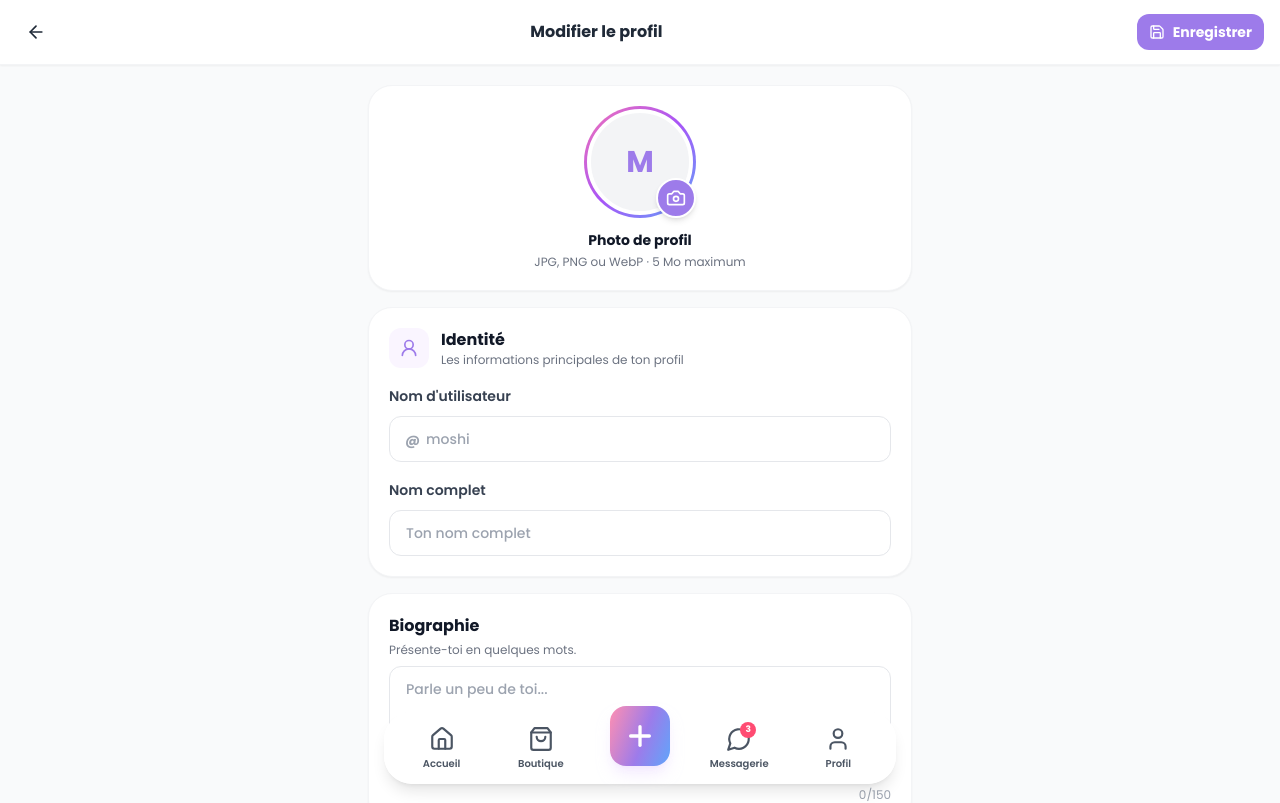
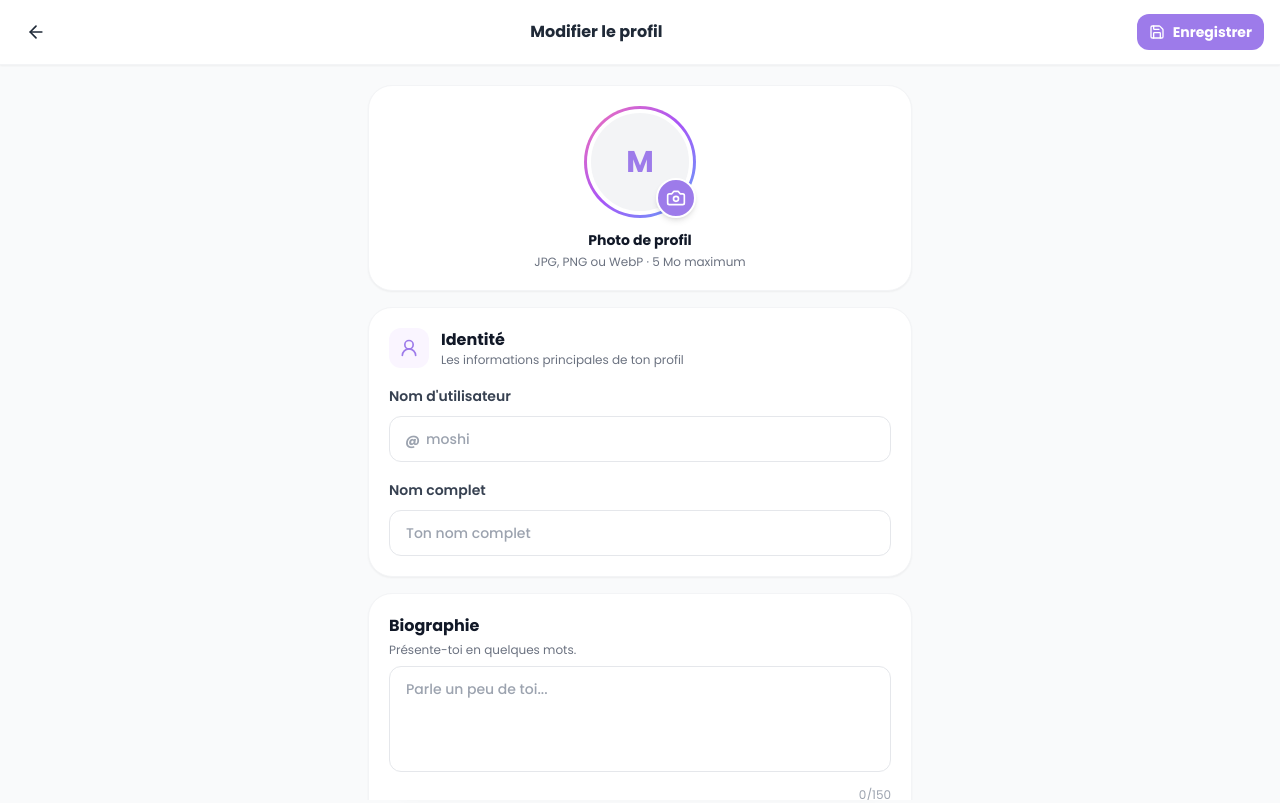
Before and after one commit to moshilivesupport-dev/Moshi, a Next.js app: page /profile/edit in a window 1280 px wide. Shown: the top 803 px of the page. Built offline with nearby package versions, Linux system fonts and the light colour scheme; no server answers.

Commit message:
Update page.tsx

```diff
--- a/src/app/profile/edit/page.tsx
+++ b/src/app/profile/edit/page.tsx
@@ -296,14 +296,14 @@ export default function EditProfilePage() {
 
   if (loading) {
     return (
-      <div className="flex min-h-[100dvh] items-center justify-center bg-moshi-bg">
+      <main className="fixed inset-0 z-[100] flex h-[100dvh] items-center justify-center overflow-y-auto bg-moshi-bg">
         <Loader2 className="h-8 w-8 animate-spin text-moshi-purple" />
-      </div>
+      </main>
     );
   }
 
   return (
-    <main className="min-h-[100dvh] bg-moshi-bg pb-10">
+    <main className="fixed inset-0 z-[100] h-[100dvh] overflow-y-auto overscroll-contain bg-moshi-bg pb-10">
       <header className="sticky top-0 z-30 flex items-center justify-between border-b border-gray-100 bg-white/95 px-4 py-3 shadow-sm backdrop-blur">
         <button
           type="button"
```
